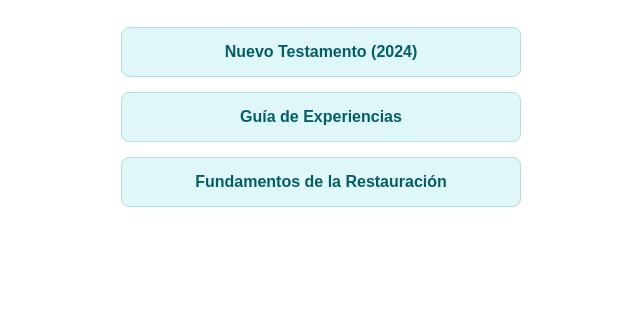
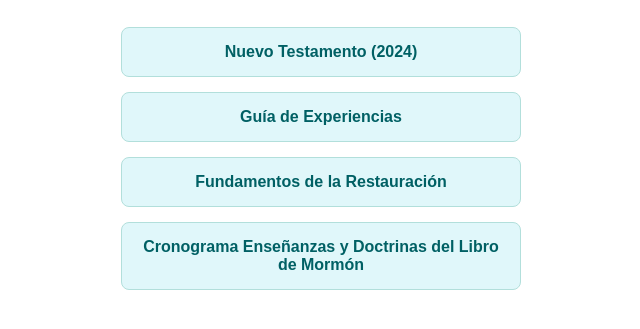
Before and after one commit to Ironvzla/Cronogramas-de-Instituto-2026, a plain HTML site: page index.html in a window 1280 px wide. Shown: the part 149-478 px from the top of the page, without its empty margins (319-959 px from the left). Drawn offline with Linux system fonts and the light colour scheme.

Commit message:
Update index.html

```diff
--- a/index.html
+++ b/index.html
@@ -19,6 +19,7 @@
         <a href="Cronograma_NT_2024.html">Nuevo Testamento (2024)</a>
         <a href="Guia_Experiencias_Final.html">Guía de Experiencias</a>
         <a href="Cronograma_Restauracion.html">Fundamentos de la Restauración</a>
+        <a href="Cronograma Enseñanzas y Doctrinas del Libro de Mormón 2026.html">Cronograma Enseñanzas y Doctrinas del Libro de Mormón</a>
     </div>
 </body>
 </html>
```
